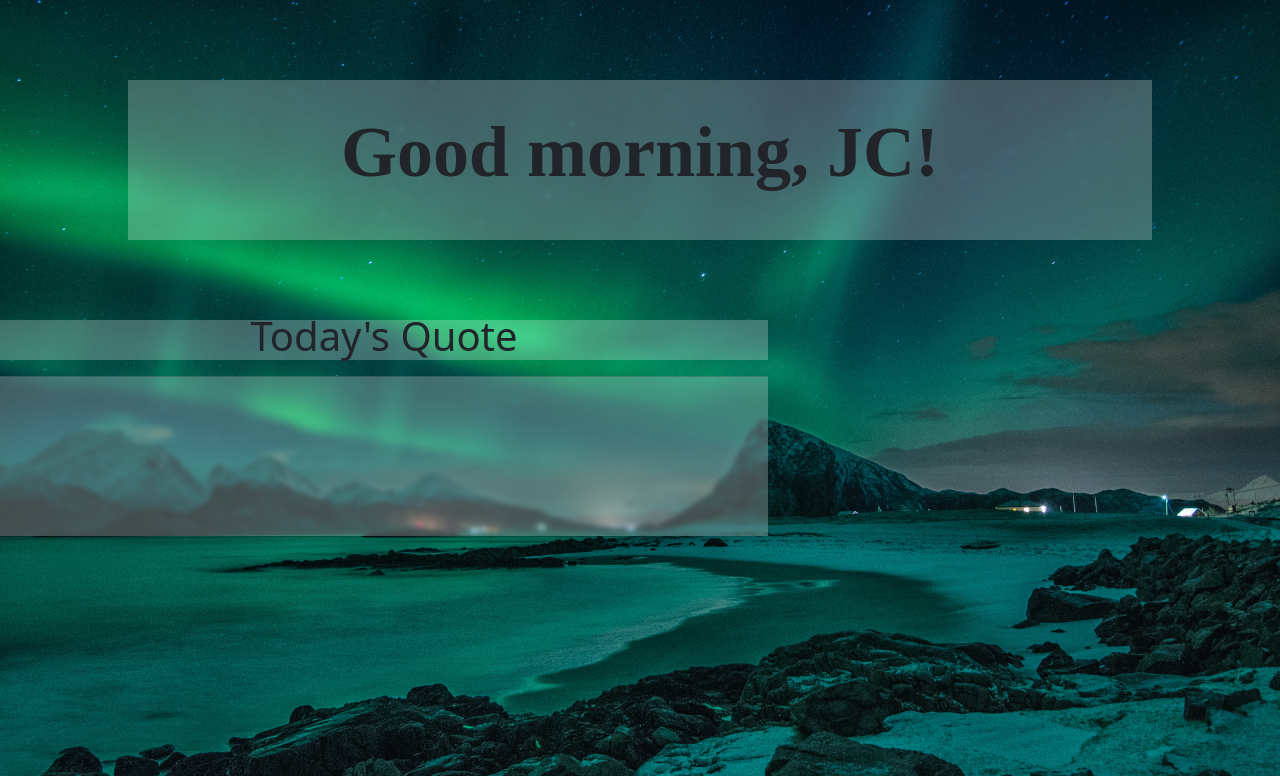
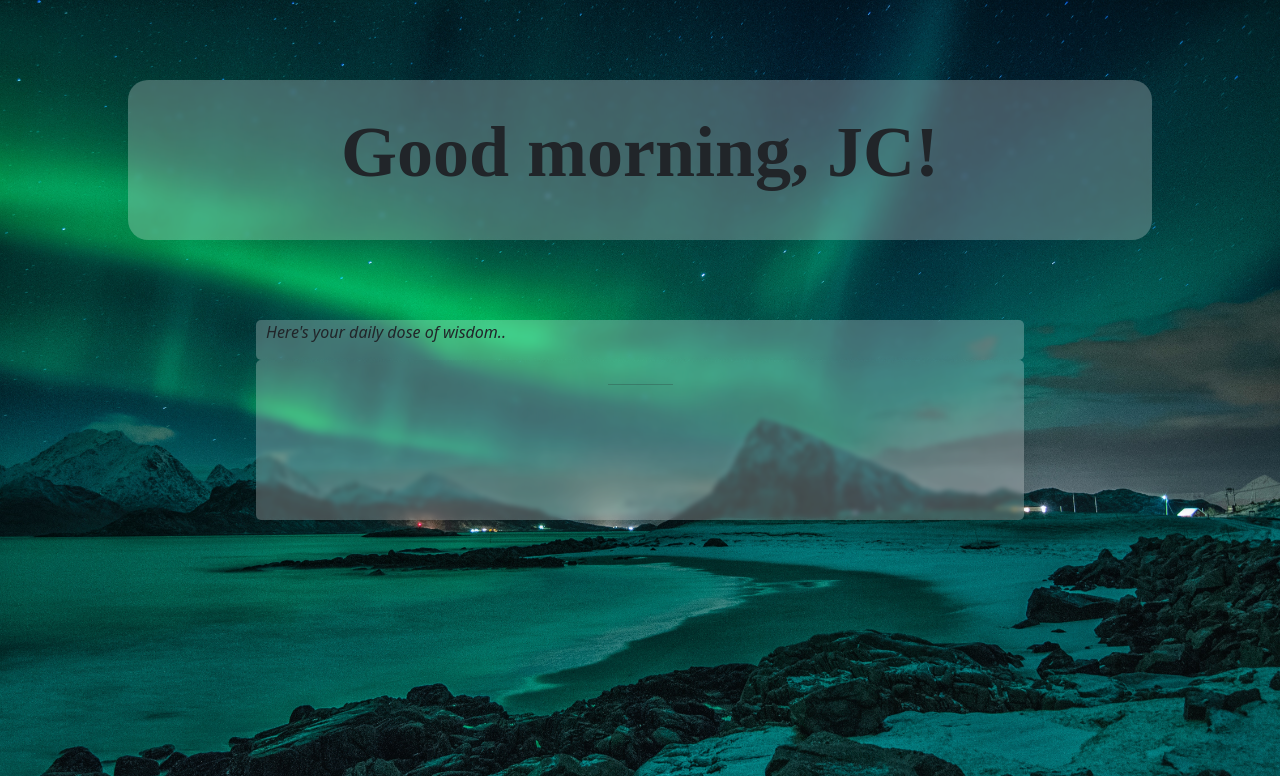
Before and after one commit to Jeyzi/customedWebpage, a Flask app: page / in a window 1280 px wide. Shown: the top 776 px of the page. Run offline with Flask 3, Linux system fonts and the light colour scheme; data that the repository does not hold is empty.

Commit message:
modified quote style.css

```diff
--- a/static/styles/style.css
+++ b/static/styles/style.css
@@ -6,6 +6,16 @@ body, html {
     -moz-background-size: cover;
     -o-background-size: cover;
     background-size: cover;
+}
+
+p {
+    align-text: center;
+}
+
+hr {
+    margin: auto !important;
+    max-width: 65px;
+
 }
 
 .greet-container {
@@ -33,23 +43,42 @@ body, html {
 .greet {
     width: 80%;
     display: flex;
+    border-radius: 20px;
 }
 
 .qbox {
     width: 60%;
+    border-radius: 5px;
 }
 
 .head {
     height: 5vh;
     display: flex;
+    place-items: flex-end;
+    font-style: italic;
+    place-content: start;
+}
+
+.centered-content {
+    display: grid;
+    place-items: center;
 }
 
 #greeting {
     font-size: 4.5rem;
     font-family: sans serif;
 }
+#quote_title {
+    margin-left : 10px;
+}
 
 #today_quote {
-    font-siz: 2.5rem;
     font-family: 'Nanum Gothic', serif;
+    margin-top: 1.5rem;
+    margin-left:
 }
+#quote_author {
+    text-align-last: end;
+    margin-right: 20px;
+    margin-top: revert;
+}
--- a/templates/index.html
+++ b/templates/index.html
@@ -25,10 +25,10 @@
         </div>
     </div>
     <div class="quote-container">
-        <div class="quote centered-content">
+        <div class="centered-content">
             <div class="bg-glass qbox head">
                 <div class="text-center">
-                    <h1 id="quote_title">Today's Quote</h1>
+                    <p id="quote_title">Here's your daily dose of wisdom..</p>
                 </div>
             </div>
             <div class="bg-glass text-center qbox">
```
